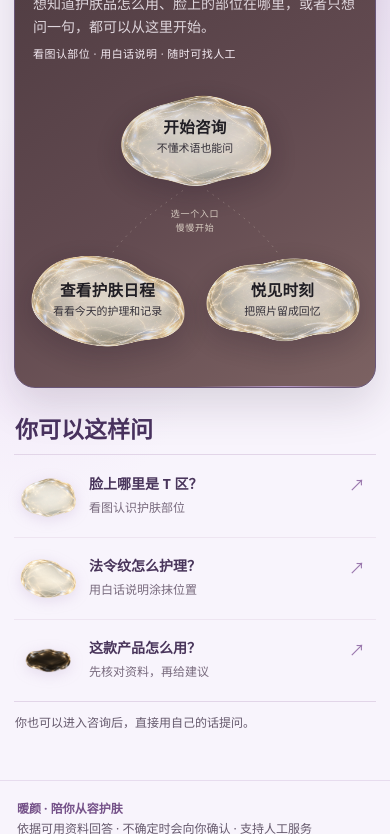
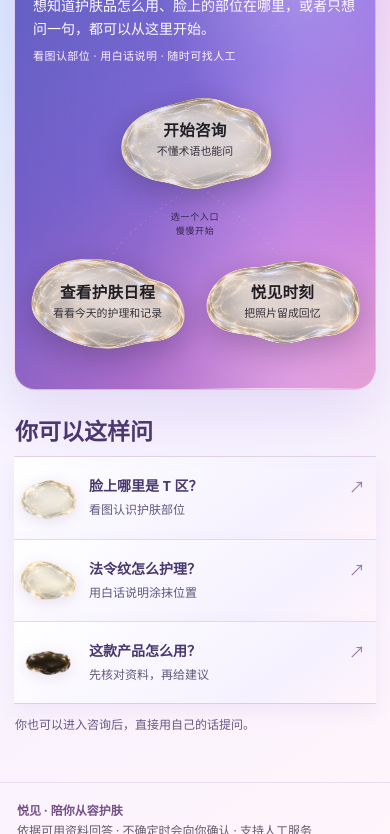
Before and after one commit to m18362390053-boop/beauty-digital-employee, a website: page beauty-demo/web/customer/index.html in a window 390 px wide. Shown: the part 231-1065 px from the top of the page. Drawn offline with Linux system fonts and the light colour scheme; files that its build step writes are made by us from their sources; no server answers; files whose address does not match are found by name.

Commit message:
fix(customer): restore approved bright mobile homepage

```diff
--- a/beauty-demo/web/customer/app.js
+++ b/beauty-demo/web/customer/app.js
@@ -23,7 +23,7 @@ function renderView(view, focus = false) {
   $('schedule-view').hidden = !schedule;
   $('home-link').hidden = home;
   if (home) homePortal.reset();
-  document.title = consulting ? '在线咨询 · 暖颜' : schedule ? '护肤日程 · 暖颜' : '暖颜 · 专属美妆顾问';
+  document.title = consulting ? '在线咨询 · 悦见' : schedule ? '护肤日程 · 悦见' : '悦见 · 专属美妆顾问';
   if (focus && consulting) $('message').focus();
   if (focus && schedule) $('schedule-title').focus();
   window.scrollTo({ top: 0, behavior: 'instant' });
--- a/beauty-demo/web/customer/customer.css
+++ b/beauty-demo/web/customer/customer.css
@@ -632,7 +632,59 @@
   .product-timeline-months { font-size: 9px; }
 }
 
-/* Keep the existing visual style while fitting the consultation and OCR flow on portrait phones. */
+/* Approved bright blue-violet to orchid-pink customer homepage, replacing the old plum hero. */
+body.customer-page:has(#home-view:not([hidden])) {
+  background:
+    radial-gradient(ellipse at 92% 4%, #f2c9f2 0, transparent 33%),
+    radial-gradient(ellipse at 2% 22%, #dce9ff 0, transparent 35%),
+    linear-gradient(145deg, #fbfaff 0%, #f7f2ff 58%, #fff5fb 100%);
+}
+body.customer-page:has(#home-view:not([hidden])) .customer-home .customer-hero {
+  border-color: #fff9ff9c;
+  background:
+    radial-gradient(ellipse at 78% 16%, #ffd3f75c 0%, transparent 34%),
+    radial-gradient(ellipse at 80% 90%, #f1b9ef65 0%, transparent 39%),
+    radial-gradient(ellipse at 48% 0%, #a9c9ff52 0%, transparent 48%),
+    linear-gradient(90deg, #48378d58 0%, #5139913e 42%, transparent 67%),
+    linear-gradient(118deg, #6674d9 0%, #8271e2 34%, #a777e2 62%, #d285d6 83%, #e59aca 100%);
+  box-shadow: 0 24px 58px #7658bd28, inset 0 1px #ffffff8a;
+}
+body.customer-page:has(#home-view:not([hidden])) .customer-home .customer-hero::before {
+  opacity: .46;
+  background: radial-gradient(ellipse at 79% 40%, #fff6fd40 0, transparent 38%), radial-gradient(ellipse at 94% 12%, #f5dcff4d 0, transparent 31%);
+  mask-image: none;
+}
+body.customer-page:has(#home-view:not([hidden])) .customer-home .customer-hero::after {
+  background: linear-gradient(90deg, transparent, #ffffff9c, #ffe0f4ba, transparent);
+}
+body.customer-page:has(#home-view:not([hidden])) .hero-kicker { color: #fff1cb; }
+body.customer-page:has(#home-view:not([hidden])) .hero-kicker-line { background: #ffe7ae; }
+body.customer-page:has(#home-view:not([hidden])) .hero-lede { color: #fffaff; }
+body.customer-page:has(#home-view:not([hidden])) .hero-assurance { color: #fff2fc; }
+body.customer-page:has(#home-view:not([hidden])) .schedule-shortcut { color: #fff5dd; border-color: #fff2f5aa; }
+body.customer-page:has(#home-view:not([hidden])) .brand-en { color: #665187; font-size: 11px; }
+body.customer-page:has(#home-view:not([hidden])) .portal-core { color: #35254a; }
+body.customer-page:has(#home-view:not([hidden])) .home-topic-heading h2 { color: #49366f; }
+body.customer-page:has(#home-view:not([hidden])) .home-topic-heading .section-index { color: #6b5a94; }
+body.customer-page:has(#home-view:not([hidden])) .topic-card {
+  border-color: #e1d8f4;
+  background: linear-gradient(145deg, #fff, #f5f1ff 72%, #fff5fb);
+  box-shadow: 0 8px 20px #6041a512;
+}
+body.customer-page:has(#home-view:not([hidden])) .topic-card strong { color: #49386f; }
+body.customer-page:has(#home-view:not([hidden])) .topic-card small { color: #62577e; }
+body.customer-page:has(#home-view:not([hidden])) .home-note { color: #665783; }
+@media (max-width: 540px) {
+  body.customer-page:has(#home-view:not([hidden])) .customer-home .customer-hero {
+    background:
+      radial-gradient(ellipse at 80% 18%, #ffd3f75c 0%, transparent 36%),
+      radial-gradient(ellipse at 75% 92%, #efc0ff55 0%, transparent 40%),
+      linear-gradient(90deg, #48378d50 0%, #51399130 48%, transparent 78%),
+      linear-gradient(145deg, #6375d9 0%, #8971e3 49%, #c57cdb 78%, #e39bcf 100%);
+  }
+}
+
+/* Keep the existing layout while fitting the consultation and OCR flow on portrait phones. */
 @media (max-width: 540px) and (orientation: portrait) {
   .customer-page { overflow-x: clip; }
   .customer-header {
--- a/beauty-demo/web/customer/index.html
+++ b/beauty-demo/web/customer/index.html
@@ -15,7 +15,7 @@
   <div id="motion-butterfly" class="motion-butterfly" aria-hidden="true" hidden><img src="/chat/assets/butterfly-flight.png" alt=""></div>
   <div class="customer-page-grid" aria-hidden="true"></div>
   <header class="customer-shell customer-header">
-    <a class="customer-brand" href="#home" aria-label="返回首页"><span class="brand-mark" aria-hidden="true">✦</span><span>暖颜<span class="brand-en">BEAUTY COMPANION</span></span></a>
+    <a class="customer-brand" href="#home" aria-label="返回首页"><span class="brand-mark" aria-hidden="true">✦</span><span>悦见<span class="brand-en">BEAUTY COMPANION</span></span></a>
     <div class="customer-header-actions"><button id="home-link" type="button" class="header-link" hidden>返回首页</button><span id="service-status" class="badge customer-status">连接中</span></div>
   </header>
   <main class="customer-shell customer-main">
@@ -133,6 +133,6 @@
     <div class="video-moment-actions"><button id="video-submit" type="button" class="primary" disabled>测试此 Skill</button><span id="video-moment-feedback" class="form-feedback" role="status" aria-live="polite"></span></div>
     <h3>我已授权保存的照片批次</h3><p class="small muted">目前只保存在本机，没有生成视频；可删除整批照片及清单。删除后不能恢复。</p><div id="saved-video-moments" aria-live="polite"></div>
   </dialog>
-  <footer class="customer-shell customer-footer"><span>暖颜 · 陪你从容护肤</span><span>依据可用资料回答 · 不确定时会向你确认 · 支持人工服务</span></footer>
+  <footer class="customer-shell customer-footer"><span>悦见 · 陪你从容护肤</span><span>依据可用资料回答 · 不确定时会向你确认 · 支持人工服务</span></footer>
 </body>
 </html>
```
Also changed, not shown: beauty-demo/docs/changes/2026-10-20-oppo-skincare-product-recognition.md (+3 -2 lines).
